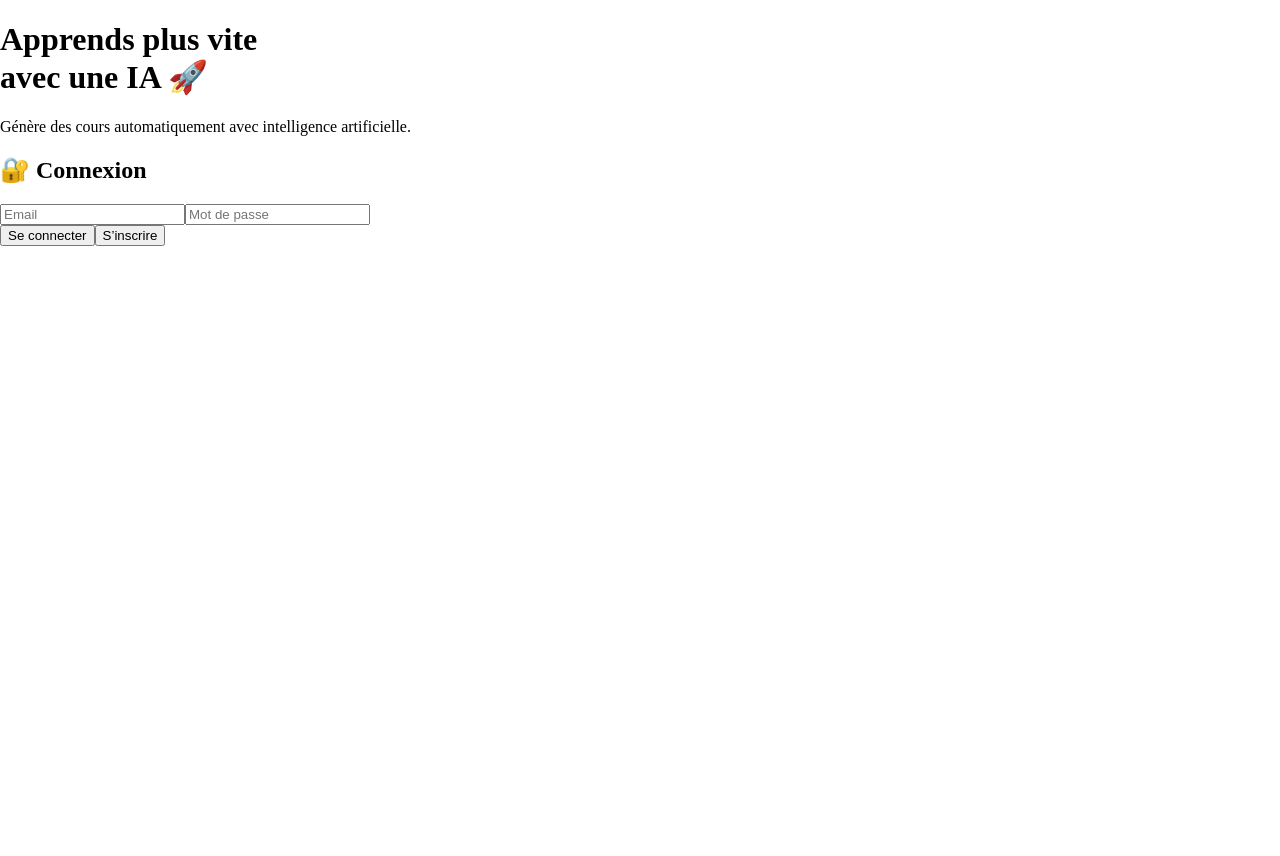
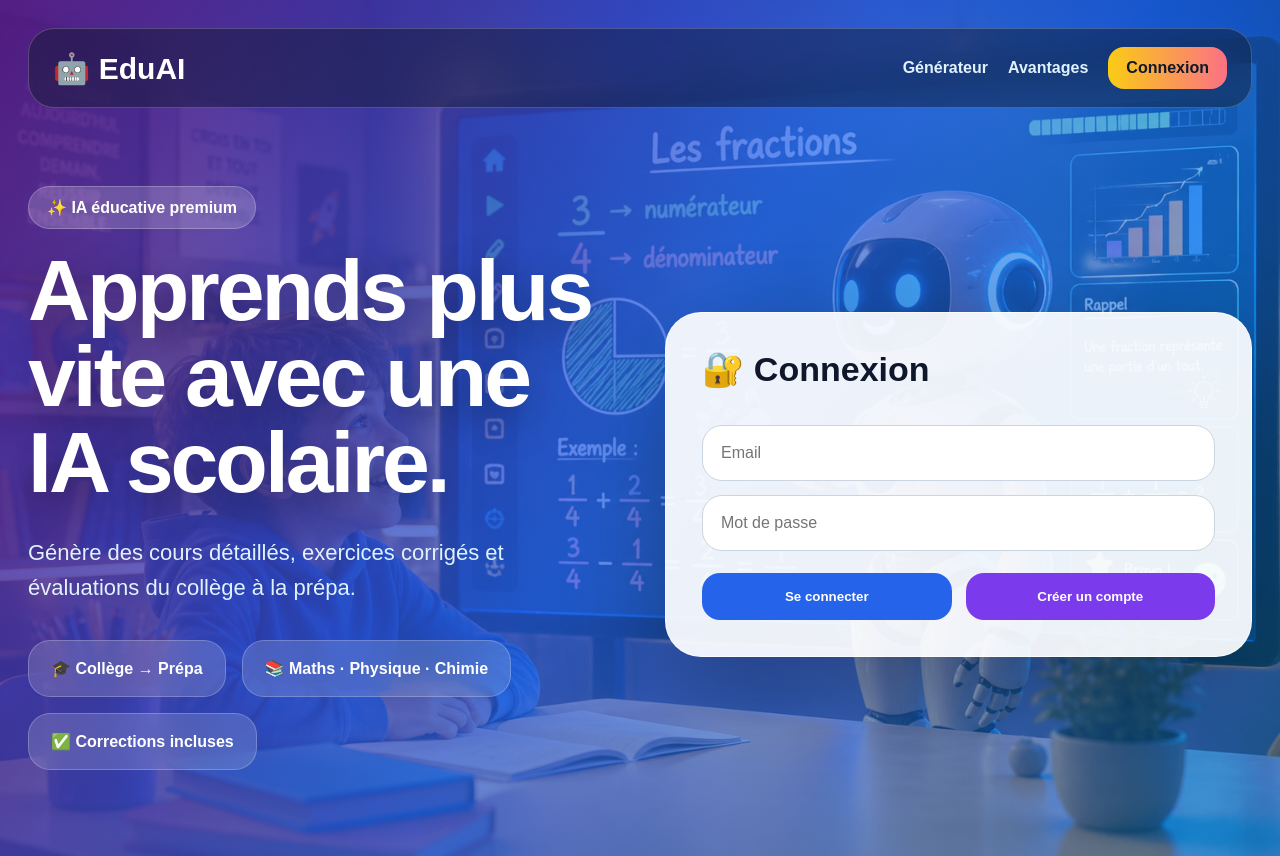
Before and after one commit to samighazouani1234-lab/soutien-scolaire, a Next.js app: page / in a window 1280 px wide. Before the commit the page ends 800 px from the top, so only its background shows below. Built offline with nearby package versions, Linux system fonts and the light colour scheme; no server answers.

Commit message:
Update page.tsx

```diff
--- a/app/page.tsx
+++ b/app/page.tsx
@@ -1,123 +1,278 @@
-"use client"
+"use client";
 
-import { useState } from "react"
-import { getSupabaseClient } from "../lib/supabase"
+import { useState } from "react";
+import { getSupabaseClient } from "../lib/supabase";
 
 export default function Home() {
-  const supabase = getSupabaseClient()
+  const supabase = getSupabaseClient();
 
-  const [email, setEmail] = useState("")
-  const [password, setPassword] = useState("")
-  const [loading, setLoading] = useState(false)
+  const [email, setEmail] = useState("");
+  const [password, setPassword] = useState("");
+  const [loading, setLoading] = useState(false);
 
-  // 🔐 INSCRIPTION
-  const handleSignup = async () => {
-    if (!supabase) {
-      alert("Erreur Supabase ❌")
-      return
+  async function handleSignup() {
+    if (!supabase) return alert("Erreur Supabase");
+    setLoading(true);
+
+    const { error } = await supabase.auth.signUp({ email, password });
+
+    if (error) alert(error.message);
+    else alert("Compte créé ! Vérifie ton email.");
+
+    setLoading(false);
   }
 
-    setLoading(true)
-
-    const { error } = await supabase.auth.signUp({
-      email,
-      password,
-    })
-
-    if (error) {
-      alert(error.message)
-    } else {
-      alert("Compte créé ! Vérifie ton email 📧")
-    }
-
-    setLoading(false)
-  }
-
-  // 🔐 CONNEXION
-  const handleLogin = async () => {
-    if (!supabase) {
-      alert("Erreur Supabase ❌")
-      return
-    }
-
-    setLoading(true)
+  async function handleLogin() {
+    if (!supabase) return alert("Erreur Supabase");
+    setLoading(true);
 
     const { error } = await supabase.auth.signInWithPassword({
       email,
       password,
-    })
+    });
 
-    if (error) {
-      alert(error.message)
-    } else {
-      alert("Connexion réussie ✅")
-    }
+    if (error) alert(error.message);
+    else alert("Connexion réussie !");
 
-    setLoading(false)
+    setLoading(false);
   }
 
   return (
-    <main className="min-h-screen flex items-center justify-center bg-gradient-to-br from-indigo-900 via-purple-900 to-blue-900 text-white">
+    <main style={styles.page}>
+      <section style={styles.hero}>
+        <div style={styles.overlay}>
+          <nav style={styles.nav}>
+            <div style={styles.logo}>🤖 EduAI</div>
+            <div style={styles.navLinks}>
+              <a style={styles.link}>Générateur</a>
+              <a style={styles.link}>Avantages</a>
+              <a style={styles.cta}>Connexion</a>
+            </div>
+          </nav>
 
-      {/* overlay */}
-      <div className="absolute inset-0 bg-black/40" />
+          <div style={styles.content}>
+            <div style={styles.left}>
+              <span style={styles.badge}>✨ IA éducative premium</span>
 
-      <div className="relative z-10 grid md:grid-cols-2 gap-10 max-w-6xl w-full px-6">
-
-        {/* LEFT */}
-        <div>
-          <h1 className="text-5xl font-bold">
-            Apprends plus vite <br /> avec une IA 🚀
+              <h1 style={styles.title}>
+                Apprends plus vite avec une IA scolaire.
               </h1>
 
-          <p className="mt-4 text-gray-300">
-            Génère des cours automatiquement avec intelligence artificielle.
+              <p style={styles.subtitle}>
+                Génère des cours détaillés, exercices corrigés et évaluations
+                du collège à la prépa.
               </p>
+
+              <div style={styles.cards}>
+                <div style={styles.miniCard}>🎓 Collège → Prépa</div>
+                <div style={styles.miniCard}>📚 Maths · Physique · Chimie</div>
+                <div style={styles.miniCard}>✅ Corrections incluses</div>
+              </div>
             </div>
 
-        {/* RIGHT FORM */}
-        <div className="bg-white/10 backdrop-blur-lg p-8 rounded-2xl border border-white/20">
-
-          <h2 className="text-2xl mb-6 text-center">
-            🔐 Connexion
-          </h2>
+            <div style={styles.loginCard}>
+              <h2 style={styles.loginTitle}>🔐 Connexion</h2>
 
               <input
-            type="email"
+                style={styles.input}
                 placeholder="Email"
-            className="w-full p-3 mb-3 rounded bg-white/20"
                 value={email}
                 onChange={(e) => setEmail(e.target.value)}
               />
 
               <input
+                style={styles.input}
                 type="password"
                 placeholder="Mot de passe"
-            className="w-full p-3 mb-4 rounded bg-white/20"
                 value={password}
                 onChange={(e) => setPassword(e.target.value)}
               />
 
-          <div className="flex gap-3">
-            <button
-              onClick={handleLogin}
-              disabled={loading}
-              className="flex-1 bg-blue-600 p-3 rounded"
-            >
-              Se connecter
+              <div style={styles.buttons}>
+                <button onClick={handleLogin} style={styles.loginBtn}>
+                  {loading ? "..." : "Se connecter"}
                 </button>
 
-            <button
-              onClick={handleSignup}
-              disabled={loading}
-              className="flex-1 bg-purple-600 p-3 rounded"
-            >
-              S’inscrire
+                <button onClick={handleSignup} style={styles.signupBtn}>
+                  {loading ? "..." : "Créer un compte"}
                 </button>
               </div>
-
             </div>
           </div>
+        </div>
+      </section>
     </main>
-  )
+  );
 }
+
+const styles: any = {
+  page: {
+    margin: 0,
+    fontFamily: "Arial, sans-serif",
+    background: "#0f172a",
+    color: "white",
+  },
+
+  hero: {
+    minHeight: "100vh",
+    backgroundImage: `
+      linear-gradient(
+        120deg,
+        rgba(88,28,135,0.92),
+        rgba(37,99,235,0.72),
+        rgba(14,165,233,0.35)
+      ),
+      url('/hero.png')
+    `,
+    backgroundSize: "cover",
+    backgroundPosition: "center",
+    backgroundRepeat: "no-repeat",
+  },
+
+  overlay: {
+    minHeight: "100vh",
+    padding: 28,
+  },
+
+  nav: {
+    maxWidth: 1280,
+    margin: "0 auto",
+    padding: "18px 24px",
+    borderRadius: 26,
+    background: "rgba(15,23,42,0.45)",
+    backdropFilter: "blur(18px)",
+    display: "flex",
+    justifyContent: "space-between",
+    alignItems: "center",
+    border: "1px solid rgba(255,255,255,0.2)",
+  },
+
+  logo: {
+    fontSize: 30,
+    fontWeight: 900,
+  },
+
+  navLinks: {
+    display: "flex",
+    gap: 20,
+    alignItems: "center",
+  },
+
+  link: {
+    color: "#e0f2fe",
+    fontWeight: 800,
+    textDecoration: "none",
+  },
+
+  cta: {
+    background: "linear-gradient(90deg,#facc15,#fb7185)",
+    color: "#111827",
+    padding: "12px 18px",
+    borderRadius: 16,
+    fontWeight: 900,
+  },
+
+  content: {
+    maxWidth: 1280,
+    margin: "90px auto 0",
+    display: "grid",
+    gridTemplateColumns: "repeat(auto-fit, minmax(320px, 1fr))",
+    gap: 50,
+    alignItems: "center",
+  },
+
+  left: {
+    maxWidth: 680,
+  },
+
+  badge: {
+    background: "rgba(255,255,255,0.18)",
+    padding: "12px 18px",
+    borderRadius: 999,
+    fontWeight: 900,
+    border: "1px solid rgba(255,255,255,0.24)",
+  },
+
+  title: {
+    fontSize: "clamp(48px, 8vw, 86px)",
+    lineHeight: 1,
+    letterSpacing: -3,
+    margin: "30px 0",
+    textShadow: "0 12px 40px rgba(0,0,0,0.35)",
+  },
+
+  subtitle: {
+    fontSize: 22,
+    lineHeight: 1.6,
+    color: "#e0f2fe",
+  },
+
+  cards: {
+    display: "flex",
+    gap: 16,
+    flexWrap: "wrap",
+    marginTop: 35,
+  },
+
+  miniCard: {
+    background: "rgba(255,255,255,0.16)",
+    padding: "18px 22px",
+    borderRadius: 22,
+    fontWeight: 900,
+    border: "1px solid rgba(255,255,255,0.22)",
+    backdropFilter: "blur(14px)",
+  },
+
+  loginCard: {
+    background: "rgba(255,255,255,0.92)",
+    color: "#0f172a",
+    padding: 36,
+    borderRadius: 36,
+    boxShadow: "0 35px 100px rgba(0,0,0,0.3)",
+    border: "1px solid rgba(255,255,255,0.7)",
+  },
+
+  loginTitle: {
+    fontSize: 34,
+    marginTop: 0,
+    marginBottom: 22,
+  },
+
+  input: {
+    width: "100%",
+    padding: 18,
+    marginTop: 14,
+    borderRadius: 20,
+    border: "1px solid #cbd5e1",
+    fontSize: 16,
+    boxSizing: "border-box",
+  },
+
+  buttons: {
+    display: "flex",
+    gap: 14,
+    marginTop: 22,
+  },
+
+  loginBtn: {
+    flex: 1,
+    padding: 16,
+    border: "none",
+    borderRadius: 18,
+    background: "#2563eb",
+    color: "white",
+    fontWeight: 900,
+    cursor: "pointer",
+  },
+
+  signupBtn: {
+    flex: 1,
+    padding: 16,
+    border: "none",
+    borderRadius: 18,
+    background: "#7c3aed",
+    color: "white",
+    fontWeight: 900,
+    cursor: "pointer",
+  },
+};
```
Lines whose indentation alone changed are shown as unchanged.
